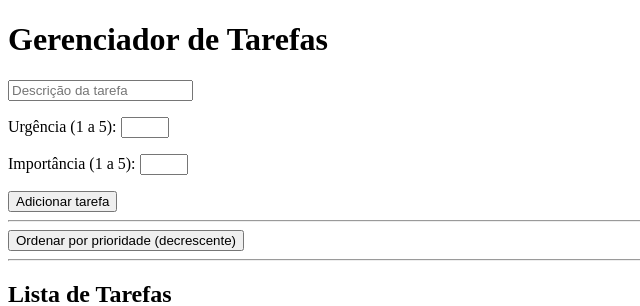
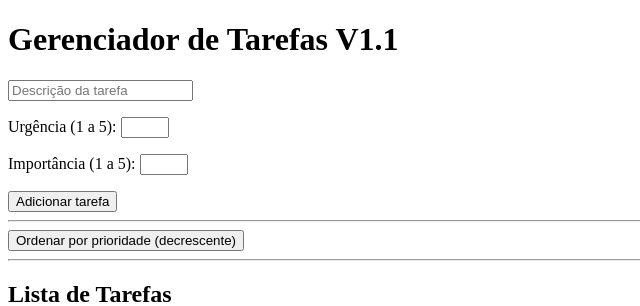
Before and after one commit to andrepauloklein/tarefa-flask, a Flask app: page / in a window 1280 px wide. Shown: the top 306 px of the page, without its empty margins (0-640 px from the left). Run offline with Flask 3, Linux system fonts and the light colour scheme; data that the repository does not hold is empty.

Commit message:
Mudança na aba e no titulo

```diff
--- a/templates/index.html
+++ b/templates/index.html
@@ -6,7 +6,7 @@
 </head>
 <body>
 
-<h1>Gerenciador de Tarefas</h1>
+<h1>Gerenciador de Tarefas V1.1</h1>
 
 <form method="POST" action="/adicionar">
     <p>
```
